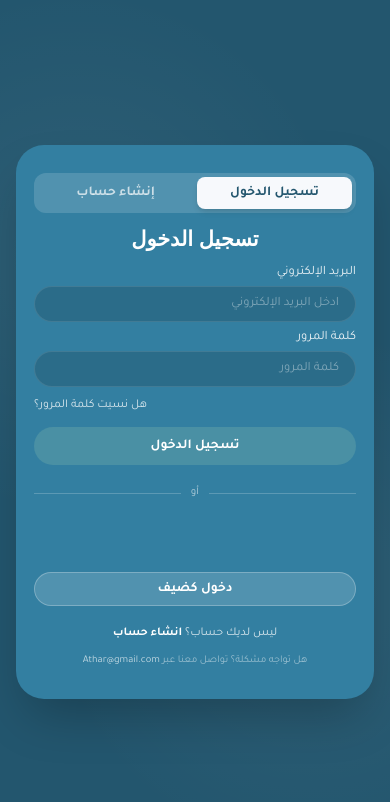
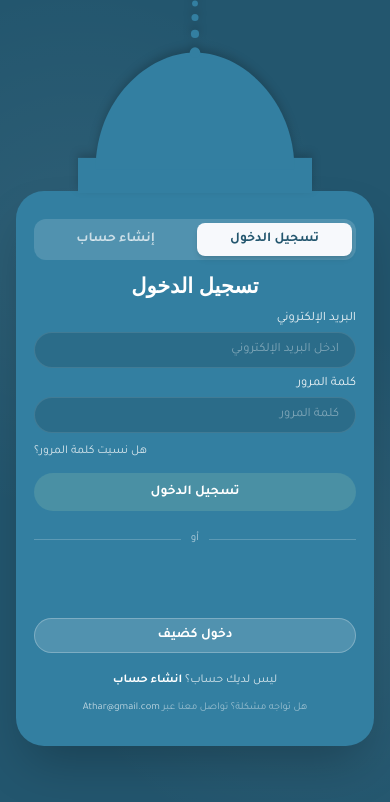
Before and after one commit to AshrafRedaRadi/Athar, a React (Vite) app: page / in a window 390 px wide. Shown: the top 802 px of the page. Built offline with nearby package versions, Linux system fonts and the light colour scheme; no server answers; a web font is replaced by a local one.

Commit message:
some adds in Login page

```diff
--- a/src/components/auth/AuthLayout.jsx
+++ b/src/components/auth/AuthLayout.jsx
@@ -7,16 +7,48 @@ import alAqsaImg from '../../assets/al-aqsa.jpg';
 export default function AuthLayout({ children }) {
   return (
     <div
-      className="min-h-screen w-full flex items-center justify-center p-4 md:p-5 md:h-screen md:w-screen md:overflow-hidden"
+      className="min-h-screen w-full flex items-center justify-center pt-[30vw] pb-6 px-4 md:p-5 md:h-screen md:w-screen md:overflow-hidden"
       style={{
         backgroundColor: '#23566e',
         backgroundImage:
           'radial-gradient(circle at 20% 30%, rgba(255,255,255,0.05) 0%, transparent 40%), radial-gradient(circle at 80% 70%, rgba(255,255,255,0.05) 0%, transparent 40%)',
       }}
     >
+      <div className="relative w-full max-w-[1050px] h-auto min-h-0 md:h-full md:max-h-[94vh] flex flex-col items-center">
+
+        {/* ── الشكل الإسلامي (ملتحم تماماً بدون أي فاصل) ── */}
+        <div
+          className="block md:hidden absolute top-0 -translate-y-[calc(100%-2px)] pointer-events-none z-20
+                     w-[60vw] sm:w-[45vw]"
+        >
+          <svg
+            /* تم ضبط الـ viewBox إلى 230 لينتهي عند Y=130 بالضبط بدون فراغ سفلي */
+            viewBox="0 -100 200 230"
+            className="w-full h-auto overflow-visible drop-shadow-[0_-4px_4px_rgba(0,0,0,0.18)]"
+            preserveAspectRatio="xMidYMax meet"
+          >
+            <g fill="#337FA1">
+              {/* 1. القاعدة السفلية تم تمديدها إلى الأسفل (y=100 إلى y=130) لإغلاق أي فجوة */}
+              <rect x="0" y="100" width="200" height="30" />
+
+              {/* 2. جسم القبة الرئيسي */}
+              <path d="M15,110 C15,50 60,10 100,10 C140,10 185,50 185,110 Z" />
+
+              {/* 3. السارية ذات الكرات الأربعة */}
+              <circle cx="100" cy="10" r="4.5" />
+              <circle cx="100" cy="-6" r="3.5" />
+              <circle cx="100" cy="-20" r="3" />
+              <circle cx="100" cy="-32" r="2.5" />
+
+              {/* 4. الهلال الأعلى */}
+              <path d="M96.5,-80 A17,17 0 1,1 113.5,-45 A13,13 0 1,0 96.5,-80 Z" transform="rotate(-15 100 -62)" />
+            </g>
+          </svg>
+        </div>
+
         {/* Card container */}
         <div
-        className="relative w-full max-w-[1050px] h-auto min-h-0 md:h-full md:max-h-[94vh] rounded-[28px] sm:rounded-[36px] overflow-hidden shadow-2xl flex flex-col md:flex-row"
+          className="relative w-full h-full rounded-[28px] sm:rounded-[36px] overflow-hidden shadow-2xl flex flex-col md:flex-row z-10"
           style={{ backgroundColor: '#337FA1' }}
         >
           {/* ── Left panel: illustration (hidden on mobile) ── */}
@@ -33,7 +65,7 @@ export default function AuthLayout({ children }) {
               }}
             />
 
-          {/* Wave SVG overlay that blends into the right (form) panel */}
+            {/* Wave SVG overlay */}
             <svg
               className="absolute top-0 right-0 w-full h-full pointer-events-none z-[2]"
               viewBox="0 0 100 100"
@@ -52,5 +84,6 @@ export default function AuthLayout({ children }) {
           </div>
         </div>
       </div>
+    </div>
   );
 }
--- a/src/pages/Plan.jsx
+++ b/src/pages/Plan.jsx
@@ -30,7 +30,7 @@ export default function Plan() {
         <Navbar activePage="review" />
 
         <header className="text-start space-y-1 mt-4 sm:mt-6">
-          <h1 className="text-2xl sm:text-3xl font-bold font-1 text-base-content">
+          <h1 className="text-3xl font-bold font-1 text-base-content">
             إدارة خطة الحفظ والمراجعة
           </h1>
           <p className="text-sm md:text-base text-base-content/60 font-normal mt-2 mb-5">
```
Lines whose indentation alone changed are shown as unchanged.
